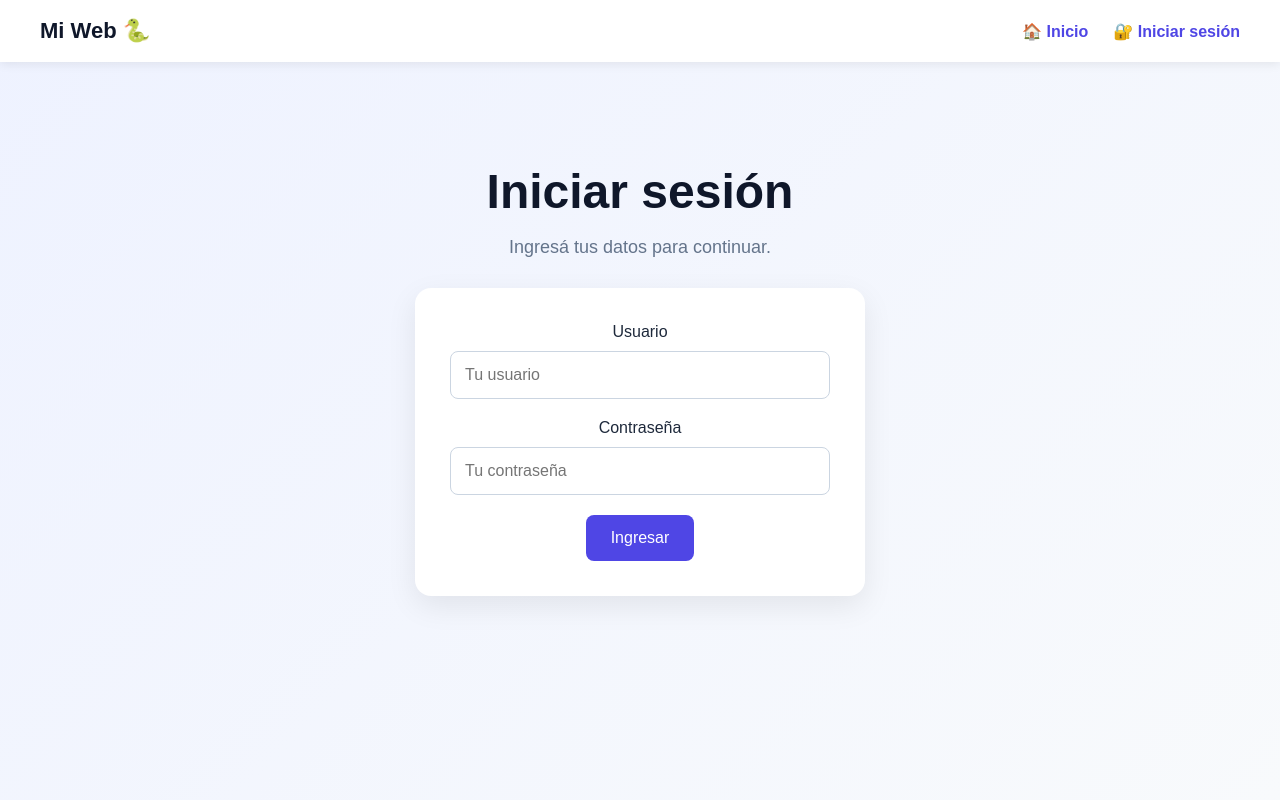
After one commit to ManuCapilla/mi-primera-web-flask, a Flask app: page /login in a window 1280 px wide. The commit adds this page. Run offline with Flask 3, Linux system fonts and the light colour scheme.

Commit message:
Add login authentication and protected routes

```diff
--- a/app.py
+++ b/app.py
@@ -1,7 +1,9 @@
-from flask import Flask, render_template, request
+from flask import Flask, render_template, request, session, redirect, url_for
 import sqlite3
+from werkzeug.security import generate_password_hash, check_password_hash
 
 app = Flask(__name__)
+app.secret_key = "clave-secreta-temporal"
 
 
 def conectar_db():
@@ -20,6 +22,14 @@ def crear_tabla():
         )
     """)
 
+    conexion.execute("""
+        CREATE TABLE IF NOT EXISTS cuentas (
+            id INTEGER PRIMARY KEY AUTOINCREMENT,
+            usuario TEXT UNIQUE NOT NULL,
+            password TEXT NOT NULL
+        )
+    """)
+
     conexion.commit()
     conexion.close()
 
@@ -35,6 +45,42 @@ def obtener_usuarios():
 
     return usuarios
 
+@app.route("/login", methods=["GET", "POST"])
+def login():
+
+    if request.method == "POST":
+
+        usuario = request.form["usuario"]
+        password = request.form["password"]
+
+        conexion = conectar_db()
+
+        cuenta = conexion.execute(
+            "SELECT * FROM cuentas WHERE usuario = ?",
+            (usuario,)
+        ).fetchone()
+
+        conexion.close()
+
+        if cuenta and check_password_hash(cuenta["password"], password):
+
+            session["usuario"] = usuario
+
+            return redirect(url_for("inicio"))
+
+        return render_template(
+            "login.html",
+            error="Usuario o contraseña incorrectos."
+        )
+
+    return render_template("login.html")
+
+@app.route("/logout")
+def logout():
+
+    session.pop("usuario", None)
+
+    return redirect(url_for("login"))
 
 @app.route("/", methods=["GET", "POST"])
 def inicio():
@@ -58,6 +104,10 @@ def inicio():
 
 @app.route("/usuarios")
 def usuarios():
+
+    if "usuario" not in session:
+        return redirect(url_for("login"))
+
     usuarios = obtener_usuarios()
 
     return render_template(
@@ -68,6 +118,10 @@ def usuarios():
 
 @app.route("/editar/<int:id>", methods=["GET", "POST"])
 def editar(id):
+
+    if "usuario" not in session:
+        return redirect(url_for("login"))
+
     conexion = conectar_db()
 
     if request.method == "POST":
@@ -99,8 +153,20 @@ def editar(id):
     )
 
 
+    conexion.commit()
+    conexion.close()
+
+    return render_template(
+        "usuarios.html",
+        usuarios=obtener_usuarios()
+    )
+
 @app.route("/eliminar/<int:id>")
 def eliminar(id):
+
+    if "usuario" not in session:
+        return redirect(url_for("login"))
+
     conexion = conectar_db()
 
     conexion.execute(
@@ -111,14 +177,31 @@ def eliminar(id):
     conexion.commit()
     conexion.close()
 
-    return render_template(
-        "usuarios.html",
-        usuarios=obtener_usuarios()
-    )
+    return redirect(url_for("usuarios"))
 
 
 crear_tabla()
+def crear_admin():
+    conexion = conectar_db()
 
+    usuario = "admin"
+    password = generate_password_hash("admin123")
+
+    try:
+        conexion.execute(
+            "INSERT INTO cuentas (usuario, password) VALUES (?, ?)",
+            (usuario, password)
+        )
+
+        conexion.commit()
+
+    except sqlite3.IntegrityError:
+        pass
+
+    conexion.close()
+
+
+crear_admin()
 
 if __name__ == "__main__":
     app.run(debug=True)
--- /dev/null
+++ b/templates/login.html
@@ -0,0 +1,81 @@
+<!DOCTYPE html>
+<html lang="es">
+
+<head>
+    <meta charset="UTF-8">
+    <title>Iniciar sesión</title>
+
+    <link rel="stylesheet" href="{{ url_for('static', filename='style.css') }}">
+</head>
+
+<body>
+
+    <nav class="navbar">
+
+        <div class="logo">
+            Mi Web 🐍
+        </div>
+
+        <div class="nav-links">
+            <a href="/">🏠 Inicio</a>
+            <a href="/login">🔐 Iniciar sesión</a>
+        </div>
+
+    </nav>
+
+
+    <main class="contenido">
+
+        <div class="login-card">
+
+            <h1>Iniciar sesión</h1>
+
+            <p>Ingresá tus datos para continuar.</p>
+
+            {% if error %}
+                <div class="error-mensaje">
+                    {{ error }}
+                </div>
+            {% endif %}
+
+            <form method="POST">
+
+                <label for="usuario">
+                    Usuario
+                </label>
+
+                <input
+                    type="text"
+                    id="usuario"
+                    name="usuario"
+                    placeholder="Tu usuario"
+                    required
+                >
+
+
+                <label for="password">
+                    Contraseña
+                </label>
+
+                <input
+                    type="password"
+                    id="password"
+                    name="password"
+                    placeholder="Tu contraseña"
+                    required
+                >
+
+
+                <button type="submit">
+                    Ingresar
+                </button>
+
+            </form>
+
+        </div>
+
+    </main>
+
+</body>
+
+</html>
```
Also changed, not shown: templates/usuarios.html (+4 -7 lines).
